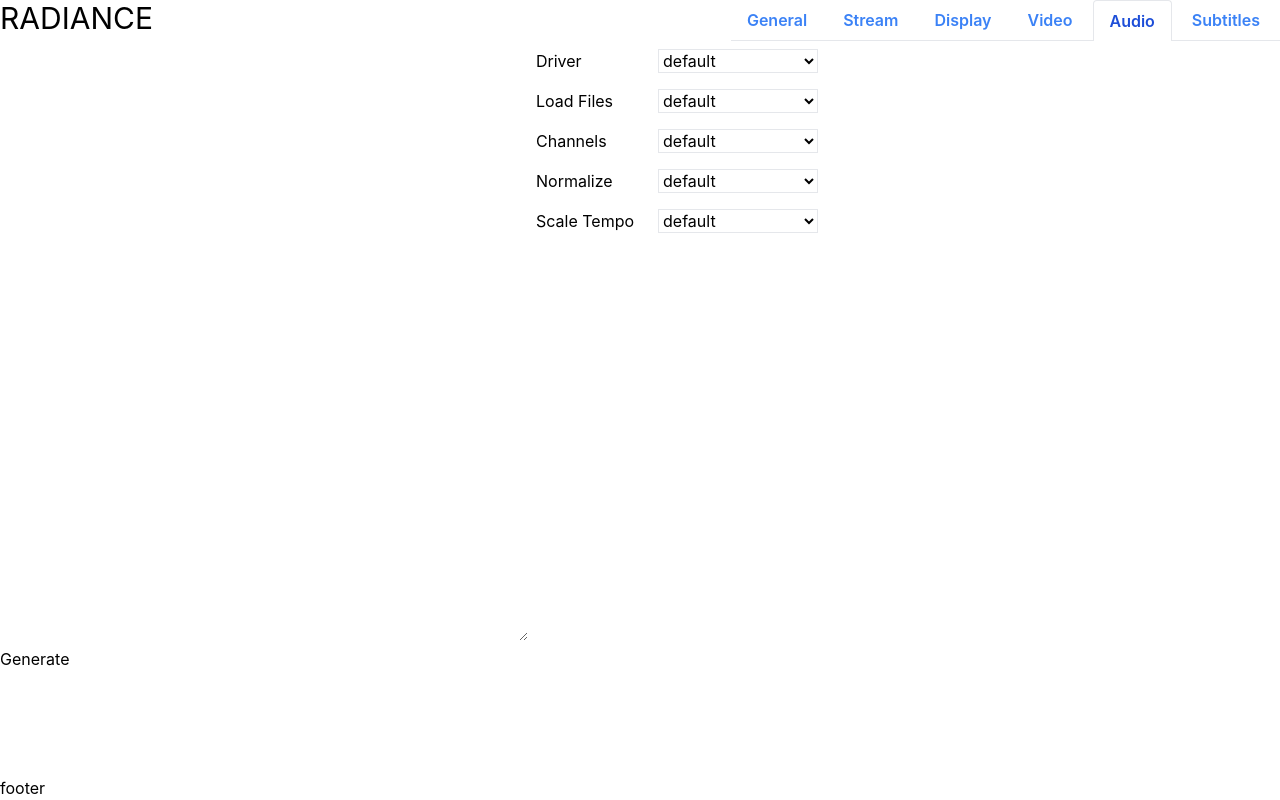
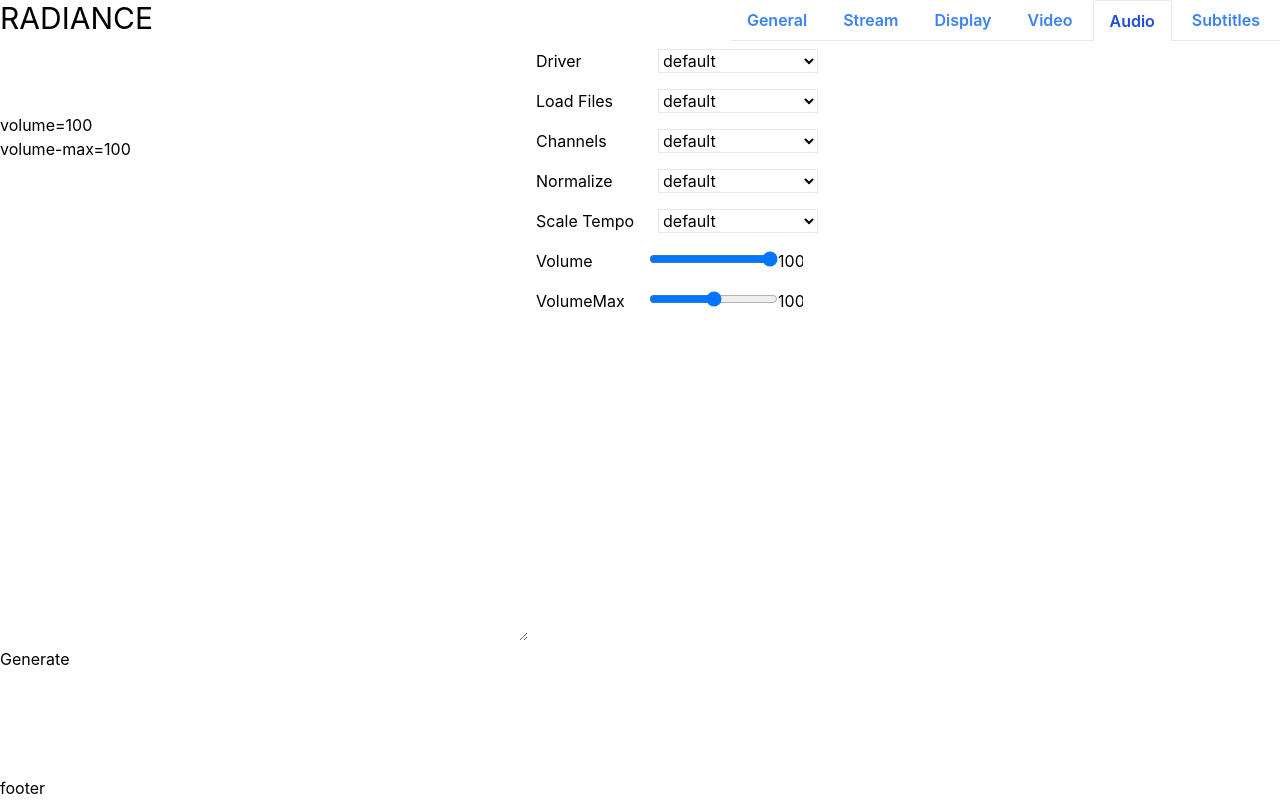
Before and after one commit to vishal-joshy/radiance, a React (Create React App) app: page /audio in a window 1280 px wide. Built offline with nearby package versions, Linux system fonts and the light colour scheme.

Commit message:
Add AudioSliders.

```diff
--- /dev/null
+++ b/src/components/Slider/SingleSlider.tsx
@@ -0,0 +1,41 @@
+import React, { ReactElement, useState, useEffect } from 'react';
+import Slider from './Slider';
+
+interface Props {
+  sliderLabel: string;
+  id: string;
+  handleChange({ sliderValue, id }: any): void;
+  max?: number;
+  defaultValue?: number;
+}
+
+function SingleSlider({
+  id,
+  sliderLabel,
+  handleChange,
+  max = 100,
+  defaultValue,
+}: Props): ReactElement {
+  const [sliderValue, setSliderValue] = useState(defaultValue);
+
+  useEffect(() => {
+    handleChange({
+      sliderValue,
+      id,
+    });
+  }, [sliderValue]);
+
+  return (
+    <div>
+      <Slider
+        max={max}
+        label={sliderLabel}
+        sliderValue={sliderValue}
+        handleSlider={(value: any) => setSliderValue(value)}
+        defaultValue={defaultValue}
+      />
+    </div>
+  );
+}
+
+export default SingleSlider;
--- a/src/components/Slider/Slider.tsx
+++ b/src/components/Slider/Slider.tsx
@@ -2,11 +2,21 @@
 
 interface Props {
   label: string;
-  sliderValue?: number;
+  sliderValue?: any;
   handleSlider: any;
+  min?: number;
+  max?: number;
+  defaultValue?: number;
 }
 
-function Slider({ label, sliderValue, handleSlider }: Props): ReactElement {
+function Slider({
+  label,
+  sliderValue,
+  handleSlider,
+  min = 0,
+  max = 100,
+  defaultValue,
+}: Props): ReactElement {
   return (
     <div>
       <div className={style.sliderContainer}>
@@ -14,17 +24,17 @@
         <div>
           <input
             type='range'
-            min={0}
-            max={100}
-            value={sliderValue}
+            min={min}
+            max={max}
+            value={sliderValue || defaultValue}
             onChange={({ target }) => handleSlider(parseInt(target.value))}
           />
           <input
             className={style.textInput}
             type='number'
-            max={100}
-            min={0}
-            value={sliderValue}
+            max={max}
+            min={min}
+            value={sliderValue || defaultValue}
             onChange={({ target }) => handleSlider(parseInt(target.value))}
           />
         </div>
--- a/src/data/audio.ts
+++ b/src/data/audio.ts
@@ -58,4 +58,18 @@
   },
 ];
 
-export { dropdown };
+const slider = [
+  {
+    id: 'volume',
+    label: 'Volume',
+    defaultValue: 100,
+  },
+  {
+    id: 'volume-max',
+    label: 'VolumeMax',
+    max: 200,
+    defaultValue: 100,
+  },
+];
+
+export { dropdown, slider };
--- a/src/pages/Audio/Audio.tsx
+++ b/src/pages/Audio/Audio.tsx
@@ -5,11 +5,13 @@
 import * as audioData from 'data/audio';
 import DropDown from 'components/DropDown/DropDown';
 import Layout from 'components/Layout';
+import SingleSlider from 'components/Slider/SingleSlider';
 
 type Props = {};
 
 function Audio({}: Props) {
   const dispatch = useAppDispatch();
+
   const handleDropdown = (e: any) => {
     if (!e.target.value) {
       dispatch(removeFromAudio(e.target.id));
@@ -18,10 +20,25 @@
       dispatch(setAudio(result));
     }
   };
+
+  const handleSlider = ({ id, sliderValue }: any) => {
+    dispatch(setAudio(createKeyPair(id, sliderValue)));
+  };
+
   return (
     <Layout>
       {audioData.dropdown.map(({ id, label, options }) => (
         <DropDown key={id} id={id} label={label} options={options} handleChange={handleDropdown} />
+      ))}
+      {audioData.slider.map(({ label, id, max, defaultValue }) => (
+        <SingleSlider
+          key={id}
+          sliderLabel={label}
+          id={id}
+          max={max}
+          defaultValue={defaultValue}
+          handleChange={handleSlider}
+        />
       ))}
     </Layout>
   );
```
